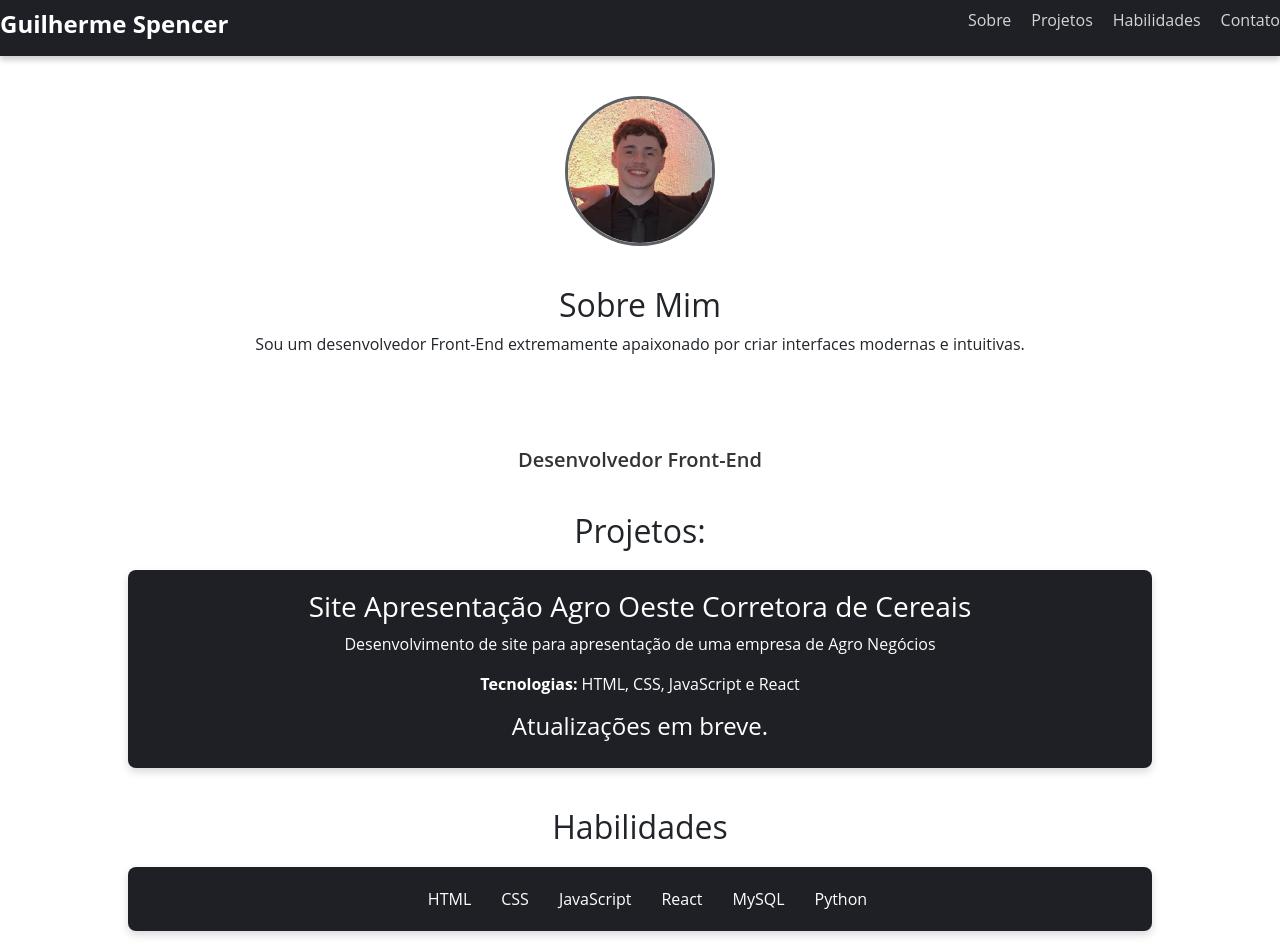
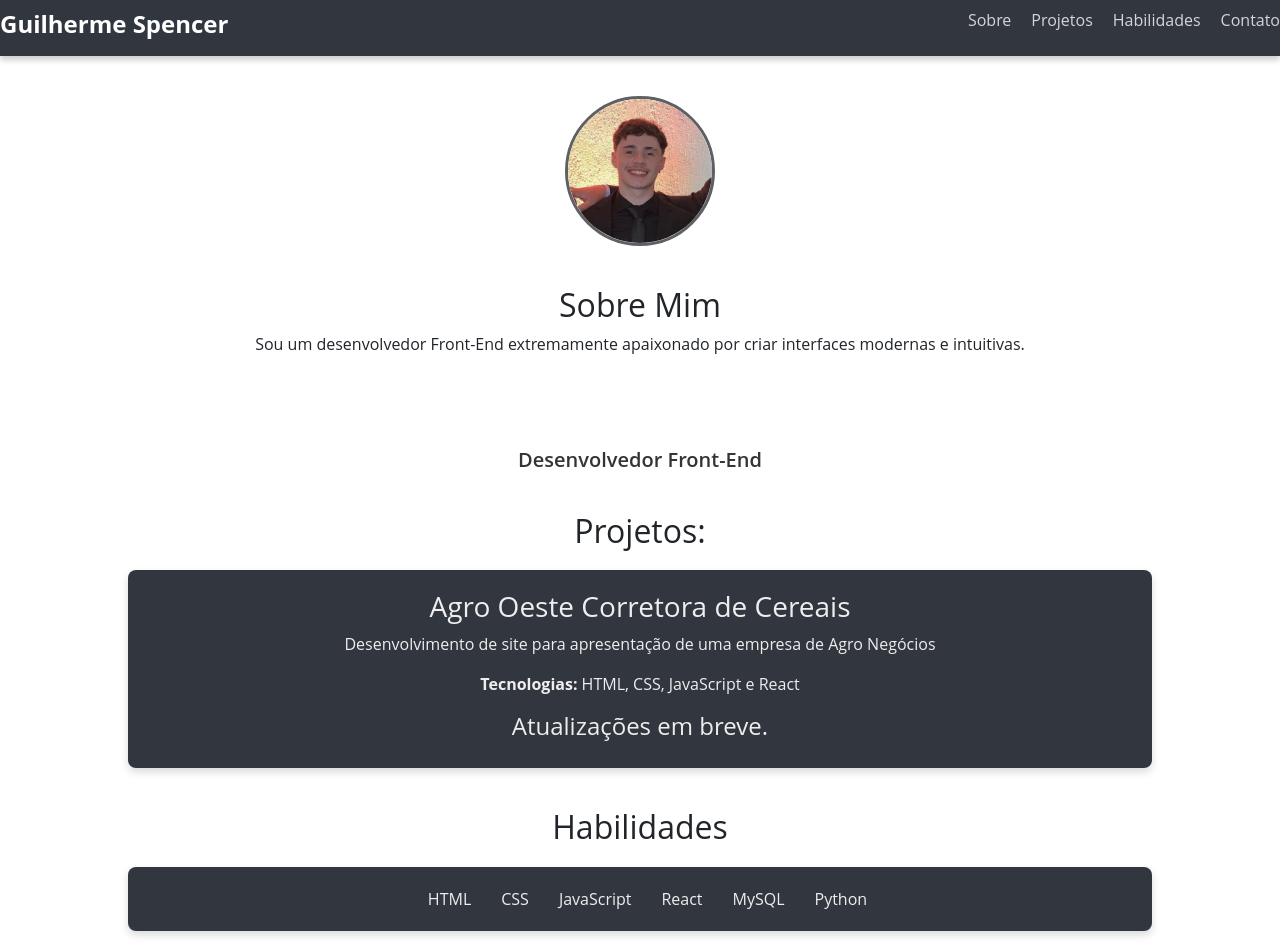
Before and after one commit to gspencert/portf.spencer, a plain HTML site: page index.html in a window 1280 px wide. Shown: the top 952 px of the page. Drawn offline with nearby package versions, Linux system fonts and the light colour scheme.

Commit message:
estilizacao atualizada

```diff
--- a/index.html
+++ b/index.html
@@ -33,7 +33,7 @@
     <section id="projetos">
         <h2>Projetos:</h2>
         <div class="projeto">
-            <h3>Site Apresentação Agro Oeste Corretora de Cereais</h3>
+            <h3>Agro Oeste Corretora de Cereais</h3>
             <p>Desenvolvimento de site para apresentação de uma empresa de Agro Negócios</p>
             <p><strong>Tecnologias:</strong> HTML, CSS, JavaScript e React</p>
             <h4>Atualizações em breve.</h4>
--- a/styles.css
+++ b/styles.css
@@ -16,7 +16,7 @@ body {
     justify-content: space-between;
     align-items: center;
     padding: 20px 10%;
-    background-color: #1e2025;
+    background-color: #31363F;
     box-shadow: 0 4px 6px rgba(0, 0, 0, 0.2);
 }
 
@@ -74,12 +74,12 @@ body {
 }
 
 .projeto, .habilidade-list, .links {
-    background: #1e2025;
+    background: #31363F;
     padding: 20px;
     border-radius: 8px;
     margin-top: 20px;
     box-shadow: 0 4px 8px rgba(0, 0, 0, 0.15);
-    color: rgb(255, 255, 255);
+    color: #EEEEEE;
 }
 
 .habilidade-list {
@@ -87,7 +87,7 @@ body {
     justify-content: center;
     gap: 15px;
     flex-wrap: wrap;
-    color: rgb(255, 255, 255);
+    color: #EEEEEE;
 }
 
 .habilidade-list button {
```
